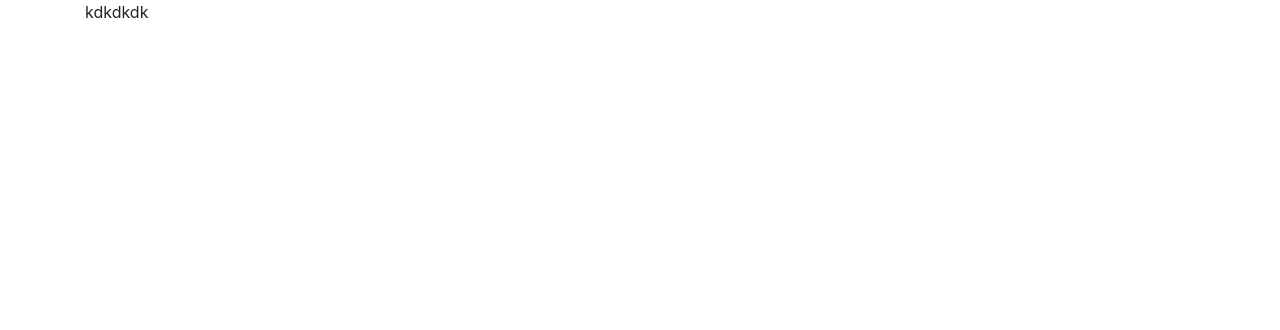
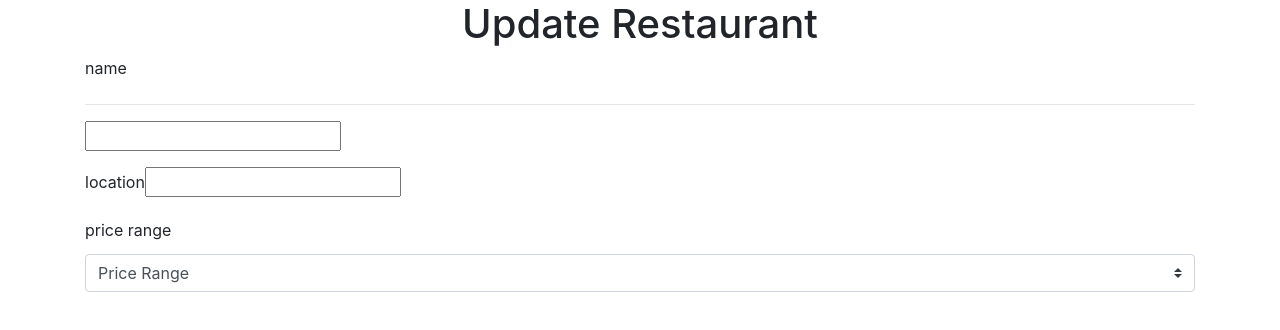
Before and after one commit to UvinduRandika/Restaurant-Finder-Client, a React (Create React App) app: page /Restaurants/1/Update in a window 1280 px wide. Shown: the top 330 px of the page. Built offline with nearby package versions, Linux system fonts and the light colour scheme.

Commit message:
delete route created

```diff
--- a/src/App.jsx
+++ b/src/App.jsx
@@ -1,7 +1,7 @@
 import React from "react";
 import {BrowserRouter as Router, Switch, Route} from "react-router-dom"
 import Restaurants from "./routes/Restaurants";
-import Update from "./routes/Update";
+import Update from "./routes/UpdateR";
 import Home from "./routes/Home";
 import { ContextProvider } from "./Context/Context";
 
--- a/src/components/Show.jsx
+++ b/src/components/Show.jsx
@@ -1,23 +1,42 @@
 import React, {useEffect, useContext} from "react"
 import Finder from "../apis/Finder"
 import { Context } from "../Context/Context"
+import { useHistory } from "react-router-dom";
 
 
 const Show = (props) => {
    const{restaurants, setRestaurant} =useContext(Context);
-
+    let history= useHistory();
 useEffect(() => {
     const data = async () => {
         try {
             const response = await Finder.get("/");
             setRestaurant(response.data.data.restaurants);
-          } catch (err) {
-
-          }
+          } catch (err) {}
     };
 
     data();
-},[])
+},[]);
+
+const Delete = async (id) =>{
+    console.log(id);
+    try {
+        const response =await Finder.delete(id);
+        setRestaurant(restaurants.filter(restaurant => {
+            return restaurant.id !==id
+        }
+
+        ))
+        console.log(response);
+    } catch (err) {
+
+    }
+};
+
+const Update = async (id) =>{
+     history.push("restaurants/"+id+"/update")
+
+};
    return(
     <div className= "list group">
         <table className="table table-hover table-dark">
@@ -40,8 +59,9 @@ useEffect(() => {
                 <td>{restaurant.location}</td>
                 <td>{"$".repeat(restaurant.price_range)}</td>
                 <td>reveiw</td>
-                <td><button className="btn btn-warning">Update</button></td>
-                 <td><button className="btn btn-danger">Delete</button></td>
+                <td><button onClick={() =>Update(restaurant.id)} className="btn btn-warning">Update</button></td>
+                 <td><button onClick={() =>Delete(restaurant.id)} className="btn btn-danger">Delete</button></td>
+
 
             </tr>
                )
--- /dev/null
+++ b/src/components/Update.jsx
@@ -0,0 +1,46 @@
+
+import React, { useState } from "react"
+import { useParams } from "react-router-dom";
+
+
+const Update = (props) => {
+const {id} =useParams();
+const [priceRange, setPriceRange] =useState("Price Range");
+console.log(id);
+    return(
+        <div>
+            <h1 className="text-center">Update Restaurant</h1>
+            <form  action="">
+                <div className="form-group">
+
+                    <label htmlFor="name">name</label><hr/>
+                    <input id="name" classname="form-control" type="text"/>
+
+                </div>
+                 <div className="form-group">
+
+                    <label htmlFor="location">location</label>
+                    <input id="location" classname="form-control" type="text"/>
+
+                </div>
+                <div className="form-group">
+
+                    <label htmlFor="price_range">price range</label>
+                    <select value= {priceRange} onChange={e => setPriceRange(e.target.value)} className="custom-select my-1 mr-sm-2">
+                    <option disabled>Price Range</option>
+                    <option value= "1">$</option>
+                    <option value= "2">$$</option>
+                    <option value= "3">$$$</option>
+                    <option value= "4">$$$$</option>
+                    <option value= "5">$$$$$</option>
+                   </select>
+
+                </div>
+
+            </form>
+        </div>
+    )
+
+}
+
+export default Update
--- a/src/routes/Update.jsx
+++ /dev/null
@@ -1,10 +0,0 @@
-import React from "react"
-const Update = () => {
-   return(
-    <div>
-kdkdkdk
-    </div>
-   )
-}
-
-export default Update
--- /dev/null
+++ b/src/routes/UpdateR.jsx
@@ -0,0 +1,13 @@
+import React from "react"
+import Update from "../components/Update";
+const UpdateR = () => {
+   return(
+    <div>
+        <h1 className="text-center">Update Restaurant</h1>
+
+        <Update/>
+    </div>
+   )
+}
+
+export default Update
```
